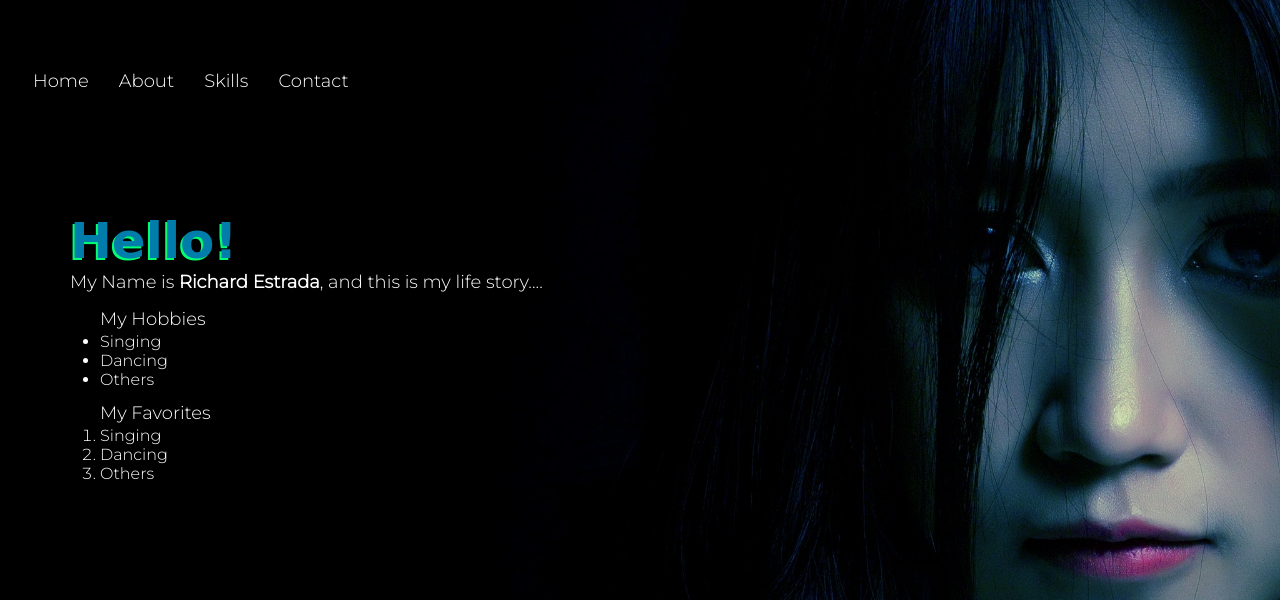
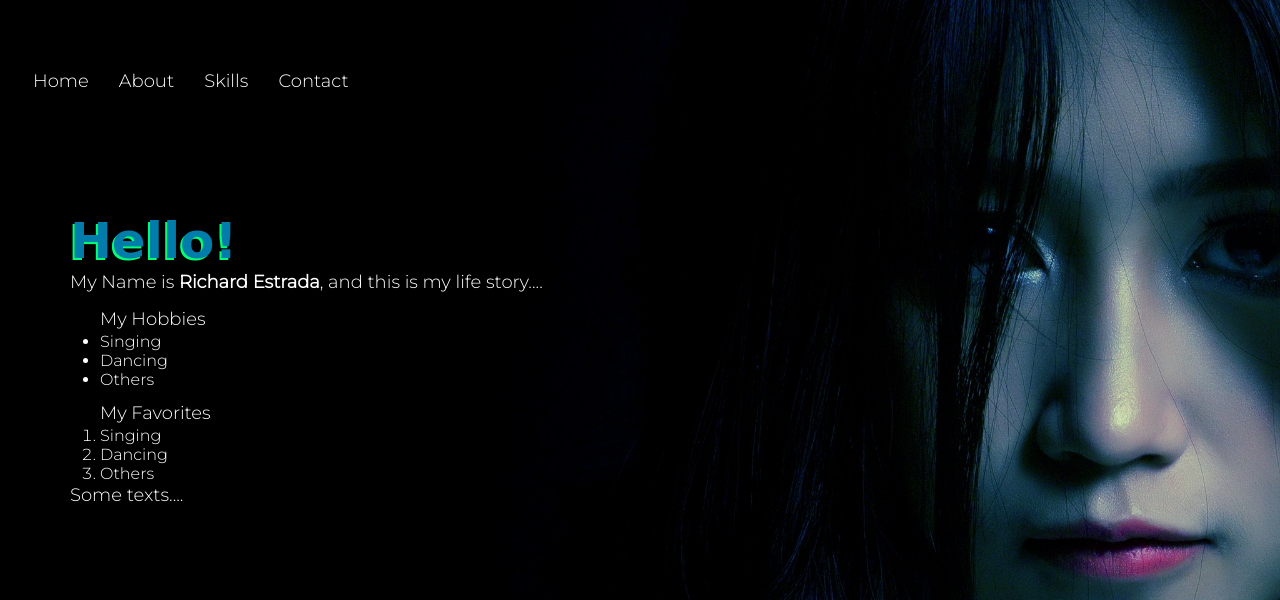
Before and after one commit to estradarichard19950404/estradarichard19950404.github.io, a plain HTML site: page index.html in a window 1280 px wide. Shown: the top 600 px of the page. Drawn offline with nearby package versions, Linux system fonts and the light colour scheme; grey boxes are pictures that could not be loaded; a web font is replaced by a local one.

Commit message:
Added some text in header
Added some text in header

```diff
--- a/index.html
+++ b/index.html
@@ -47,6 +47,9 @@
                     <li>Dancing</li>
                     <li>Others</li>
                 </ol>
+                <p>
+                    Some texts....
+                </p>
             </div>
         </section>
     </header>
```
